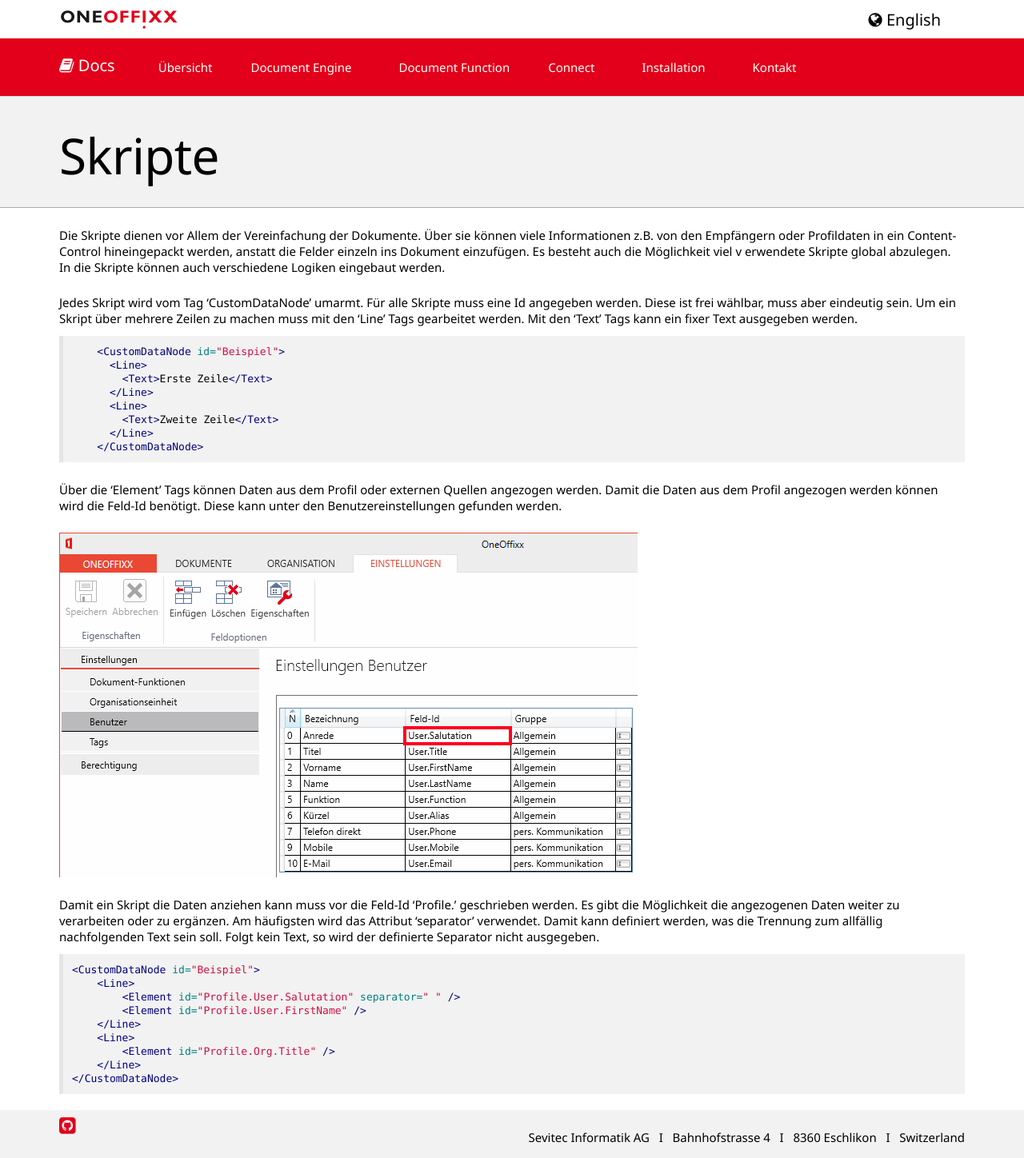
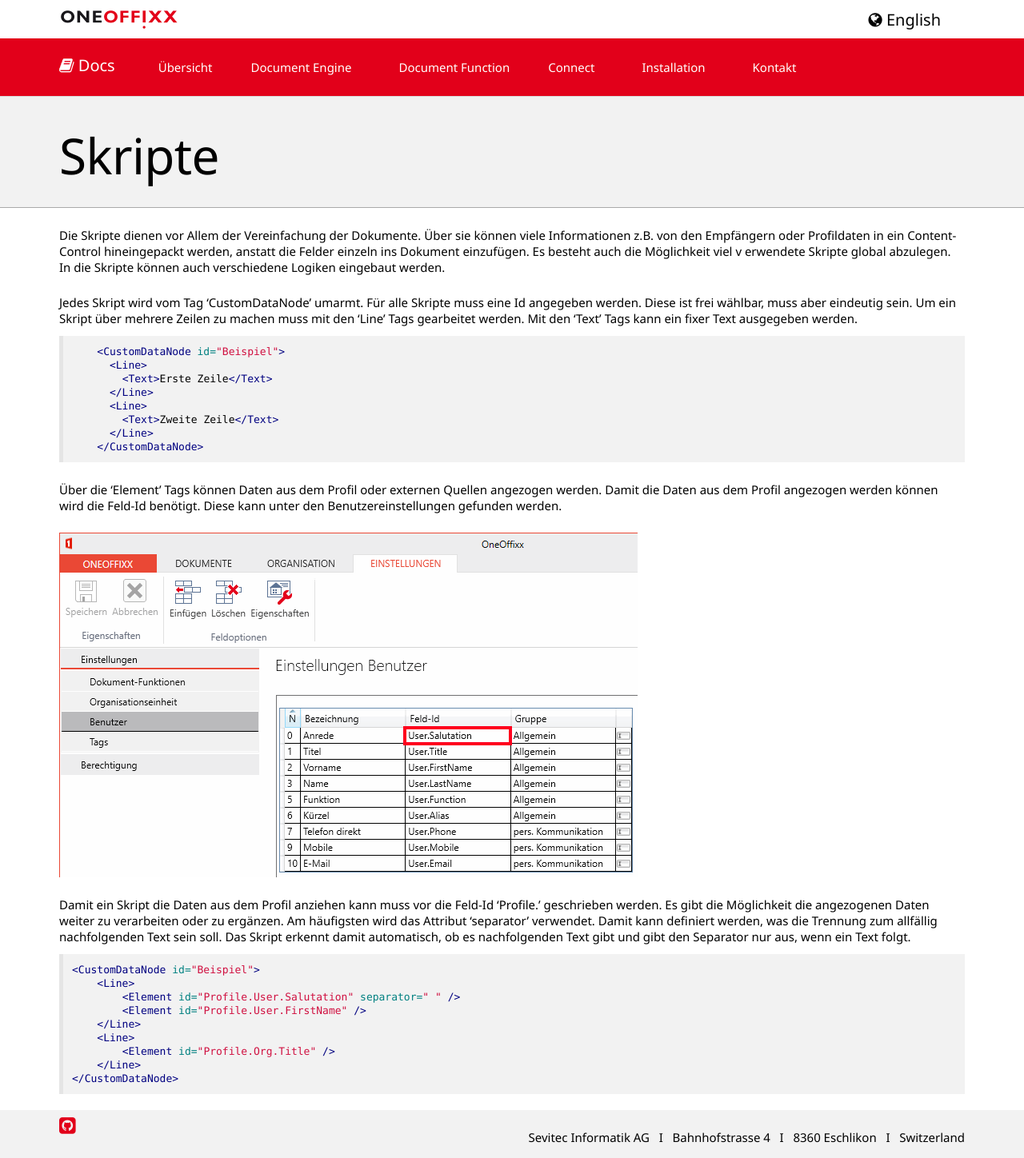
Before and after one commit to primesoft-group/oneoffixx-docs, a Jekyll site: the page built from _pages/docfunc/de/df-scripts.md, in a window 1280 px wide. Shown: the whole page at 80% size. Built offline with Jekyll 4.4.1, drawn with Linux system fonts in a browser that asks for light colours; nearby versions of some CDN libraries; some web fonts are replaced.

Commit message:
Update df-scripts.md

````diff
--- a/_pages/docfunc/de/df-scripts.md
+++ b/_pages/docfunc/de/df-scripts.md
@@ -25,7 +25,7 @@
 
 ![x]({{ site.baseurl }}/assets/content-images/docfunc/de/fieldid.png)
 
-Damit ein Skript die Daten anziehen kann muss vor die Feld-Id 'Profile.' geschrieben werden. Es gibt die Möglichkeit die angezogenen Daten weiter zu verarbeiten oder zu ergänzen. Am häufigsten wird das Attribut 'separator' verwendet. Damit kann definiert werden, was die Trennung zum allfällig nachfolgenden Text sein soll. Folgt kein Text, so wird der definierte Separator nicht ausgegeben.
+Damit ein Skript die Daten aus dem Profil anziehen kann muss vor die Feld-Id 'Profile.' geschrieben werden. Es gibt die Möglichkeit die angezogenen Daten weiter zu verarbeiten oder zu ergänzen. Am häufigsten wird das Attribut 'separator' verwendet. Damit kann definiert werden, was die Trennung zum allfällig nachfolgenden Text sein soll. Das Skript erkennt damit automatisch, ob es nachfolgenden Text gibt und gibt den Separator nur aus, wenn ein Text folgt.
 
 ```xml
 <CustomDataNode id="Beispiel">
````
